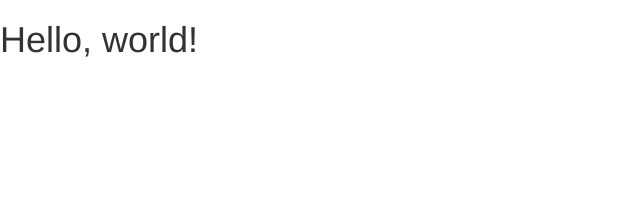
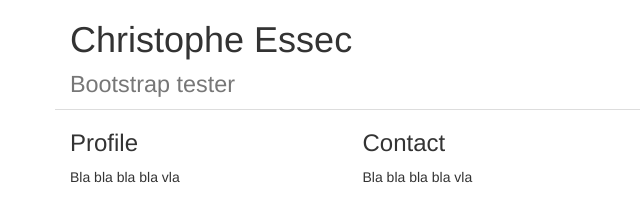
Before and after one commit to christophe-essec/bootcv, a plain HTML site: page index.html in a window 1280 px wide. Shown: the whole page, without its empty margins (0-640 px from the left). Drawn offline with nearby package versions, Linux system fonts and the light colour scheme.

Commit message:
Starting to see my CV

```diff
--- /dev/null
+++ b/css/style.css
@@ -0,0 +1,3 @@
+.greyBottom{
+    border-bottom: 1px solid #dddddd;
+}
--- a/index.html
+++ b/index.html
@@ -9,6 +9,7 @@
 
     <!-- Bootstrap -->
     <link href="css/bootstrap.min.css" rel="stylesheet">
+    <link href="css/style.css" rel="stylesheet">
 
     <!-- HTML5 shim and Respond.js for IE8 support of HTML5 elements and media queries -->
     <!-- WARNING: Respond.js doesn't work if you view the page via file:// -->
@@ -18,7 +19,23 @@
     <![endif]-->
   </head>
   <body>
-    <h1>Hello, world!</h1>
+    <div class="container">
+        <div class="row greyBottom">
+            <div class="col-md-12">
+                <h1>Christophe Essec<br/><small>Bootstrap tester</small></h1>
+            </div>
+        </div>
+        <div class="row">
+            <div class="col-md-3">
+                <h3>Profile</h3>
+                <p>Bla bla bla bla vla</p>
+            </div>
+            <div class="col-md-9">
+                <h3>Contact</h3>
+                <p>Bla bla bla bla vla</p>
+            </div>
+        </div>
+    </div>
 
     <!-- jQuery (necessary for Bootstrap's JavaScript plugins) -->
     <script src="https://ajax.googleapis.com/ajax/libs/jquery/1.12.4/jquery.min.js"></script>
```
